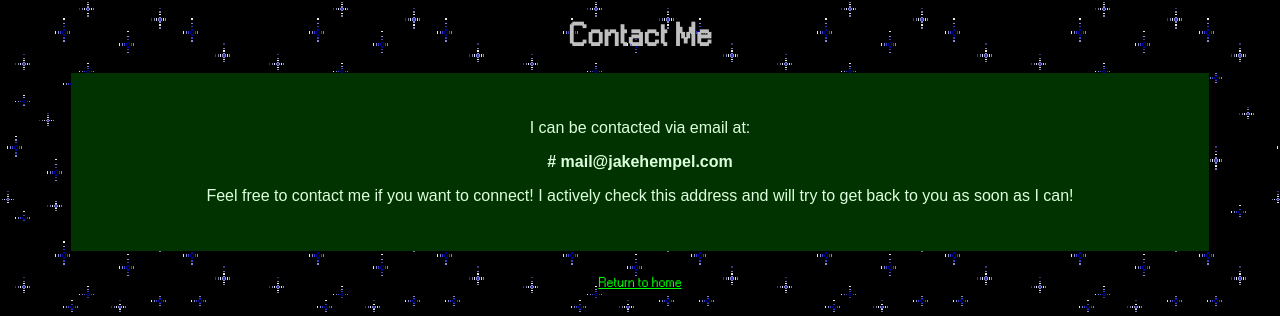
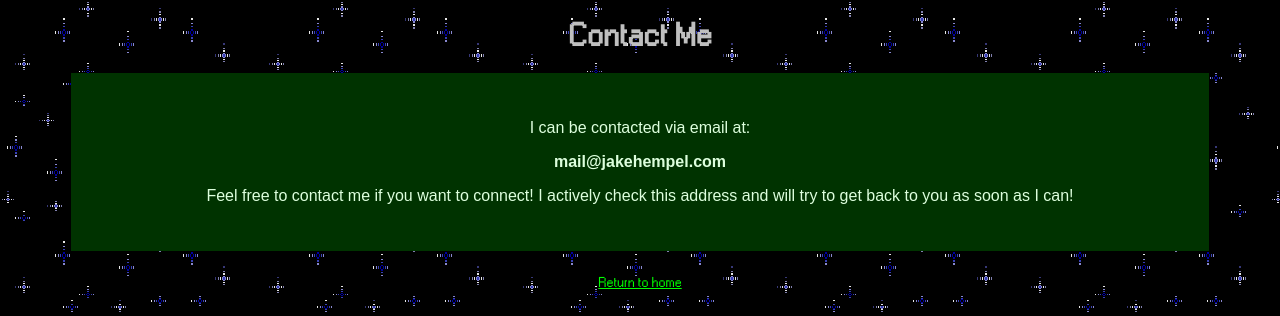
Before and after one commit to jakehempel/jakehempel.us, a Jekyll site: the page built from contact.md, in a window 1280 px wide. Shown: the top 316 px of the page. Built offline with Jekyll 4.4.1, drawn with Linux system fonts in a browser that asks for light colours.

Commit message:
I'm losing it, another typo correction

```diff
--- a/contact.md
+++ b/contact.md
@@ -5,6 +5,6 @@ layout: default
 
 I can be contacted via email at:
 
-**# ma<!-- Please -->il@ja<!-- dont -->kehempe<!-- harvest -->l.c<!-- my -->o<!-- email -->m**
+**ma<!-- Please -->il@ja<!-- dont -->kehempe<!-- harvest -->l.c<!-- my -->o<!-- email -->m**
 
 Feel free to contact me if you want to connect! I actively check this address and will try to get back to you as soon as I can!
```
